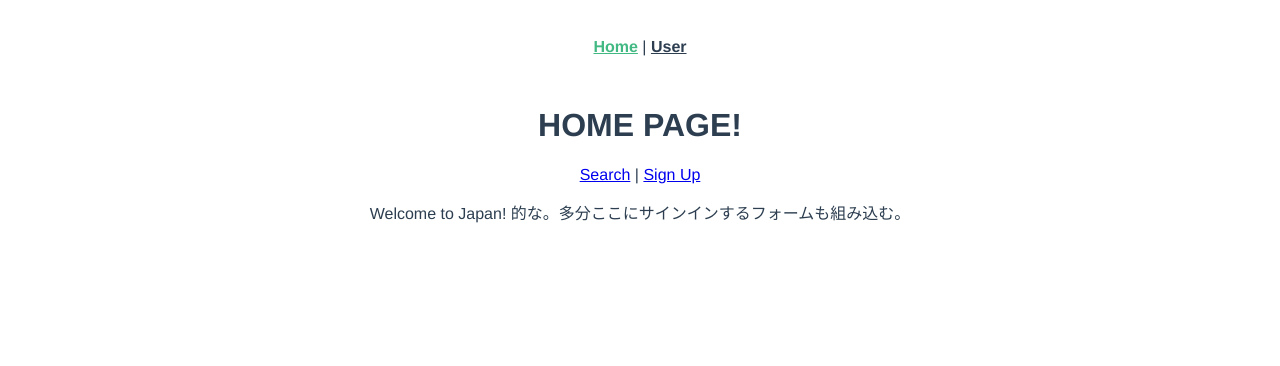
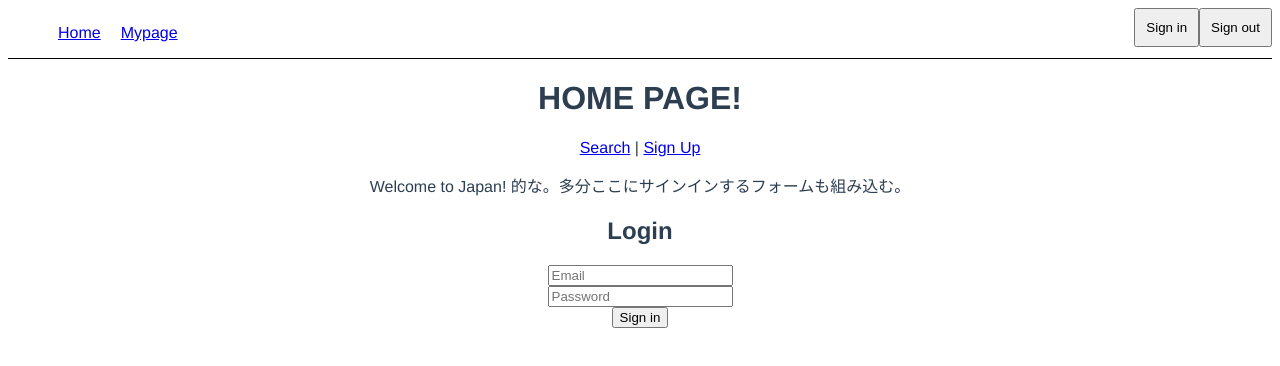
Before and after one commit to pomeranianpomeranian/SEA, a Vue app: page / in a window 1280 px wide. Shown: the top 366 px of the page. Built offline with nearby package versions, Linux system fonts and the light colour scheme.

Commit message:
implemented sign-in, sign-up, sign-out function

```diff
--- a/src/App.vue
+++ b/src/App.vue
@@ -1,14 +1,18 @@
 <template>
   <div id="app">
-    <div id="nav">
-      <router-link :to="{ name: 'home' }">Home</router-link> |
-      <router-link :to="{ name: 'user', params: { username: 'pomeranian' } }"
-        >User</router-link
-      >
-    </div>
+    <Navbar></Navbar>
     <router-view />
   </div>
 </template>
+<script>
+import Navbar from "./components/Navbar";
+
+export default {
+  components: {
+    Navbar,
+  },
+};
+</script>
 
 <style>
 #app {
@@ -18,17 +22,4 @@
   text-align: center;
   color: #2c3e50;
 }
-
-#nav {
-  padding: 30px;
-}
-
-#nav a {
-  font-weight: bold;
-  color: #2c3e50;
-}
-
-#nav a.router-link-exact-active {
-  color: #42b983;
-}
 </style>
--- /dev/null
+++ b/src/components/Navbar.vue
@@ -0,0 +1,67 @@
+<template>
+  <div>
+    <nav>
+      <ul class="options">
+        <li class="option">
+          <router-link :to="{ name: 'home' }">Home</router-link>
+        </li>
+        <li class="option">
+          <router-link :to="{ name: 'user', params: { userId } }"
+            >Mypage</router-link
+          >
+        </li>
+      </ul>
+      <div>
+        <button @click="signIn">Sign in</button>
+        <button @click="signOut">Sign out</button>
+      </div>
+    </nav>
+  </div>
+</template>
+
+<script>
+import firebase from "firebase";
+
+export default {
+  data() {
+    return {
+      isSignedIn: false,
+      userId: null,
+    };
+  },
+  methods: {
+    signIn() {
+      this.$router.push({ name: "home" });
+    },
+    signOut() {
+      firebase
+        .auth()
+        .signOut()
+        .then(() => {
+          console.log("Sign out successful!!!");
+        })
+        .catch((err) => {
+          console.log("Oh No something went wrong!!", err);
+        });
+    },
+  },
+};
+</script>
+
+<style scoped>
+nav {
+  border-bottom: 1px solid black;
+  display: flex;
+  justify-content: space-between;
+}
+.options {
+  list-style-type: none;
+}
+.option {
+  display: inline-block;
+  margin: 0 10px;
+}
+button {
+  padding: 10px;
+}
+</style>
--- a/src/firebase.js
+++ b/src/firebase.js
@@ -1,4 +1,4 @@
-import firebase from "firebase/app";
+import firebase from "firebase";
 import "firebase/auth";
 import "firebase/firestore";
 
--- a/src/main.js
+++ b/src/main.js
@@ -1,6 +1,7 @@
 import Vue from "vue";
 import App from "./App.vue";
 import router from "./router";
+import "./firebase.js";
 
 Vue.config.productionTip = false;
 
--- a/src/router/index.js
+++ b/src/router/index.js
@@ -35,10 +35,13 @@ const routes = [
     props: true,
   },
   {
-    path: "/user/:username",
+    path: "/user/:userId",
     name: "user",
     component: User,
     props: true,
+    meta: {
+      requireAuth: true,
+    },
   },
   {
     path: "/signup",
@@ -46,22 +49,26 @@ const routes = [
     component: SignUp,
   },
   {
-    path: "/user/:username/new",
+    path: "/user/:userId/new",
     name: "newpost",
     component: NewPost,
     props: true,
   },
   {
-    path: "/user/:username/:postId",
+    path: "/user/:userId/:postId",
     name: "mypost",
     component: MyPost,
     props: true,
   },
   {
-    path: "/user/:username/:postId/edit",
+    path: "/user/:userId/:postId/edit",
     name: "edit",
     component: Edit,
     props: true,
+  },
+  {
+    path: "*",
+    redirect: "/",
   },
 ];
 
--- a/src/views/Home.vue
+++ b/src/views/Home.vue
@@ -4,5 +4,38 @@
     <router-link :to="{ name: 'search' }">Search</router-link> |
     <router-link :to="{ name: 'signup' }">Sign Up</router-link>
     <p>Welcome to Japan! 的な。多分ここにサインインするフォームも組み込む。</p>
+    <div class="login">
+      <h2>Login</h2>
+      <input type="text" v-model="email" placeholder="Email" /><br />
+      <input type="password" v-model="password" placeholder="Password" /><br />
+      <button @click="signIn">Sign in</button>
+    </div>
   </div>
 </template>
+
+<script>
+import firebase from "firebase";
+
+export default {
+  data() {
+    return {
+      email: "",
+      password: "",
+    };
+  },
+  methods: {
+    signIn() {
+      firebase
+        .auth()
+        .signInWithEmailAndPassword(this.email, this.password)
+        .then((userCredential) => {
+          const userId = userCredential.user.uid;
+          this.$router.push({ name: "user", params: { userId } });
+        })
+        .catch((err) => {
+          console.log(err.message);
+        });
+    },
+  },
+};
+</script>
--- a/src/views/MyPost.vue
+++ b/src/views/MyPost.vue
@@ -1,12 +1,12 @@
 <template>
   <div>
-    <h1>This {{ username }}'s Posts Page!</h1>
+    <h1>This is {{ userId }}'s Posts Page!</h1>
     <router-link :to="{ name: 'edit' }">Edit</router-link>
     <p>ここが過去の自分の投稿の詳細で、このページから編集画面に進める。</p>
   </div>
 </template>
 <script>
 export default {
-  props: ["username", "postId"],
+  props: ["userId"],
 };
 </script>
--- a/src/views/NewPost.vue
+++ b/src/views/NewPost.vue
@@ -1,12 +1,12 @@
 <template>
   <div>
-    <h1>This is {{ username }}'s New Post Form!</h1>
+    <h1>This is {{ userId }}'s New Post Form!</h1>
     <p>ここで新たに投稿を追加できる。</p>
   </div>
 </template>
 
 <script>
 export default {
-  props: ["username"],
+  props: ["userId"],
 };
 </script>
--- a/src/views/SignUp.vue
+++ b/src/views/SignUp.vue
@@ -2,5 +2,43 @@
   <div>
     <h1>This is Sign Up form!!</h1>
     <p>ここでサインアップできる</p>
+    <div class="register">
+      <p>Sign Up</p>
+      <input type="text" v-model="email" placeholder="Email" />
+      <br />
+      <input type="password" v-model="password" placeholder="Password" />
+      <br />
+      <button @click="signUp">Sign up</button>
+      <!-- <span><router-link :to="{ name: 'home' }">Home</router-link>. </span> -->
+    </div>
   </div>
 </template>
+
+<script>
+import firebase from "firebase";
+
+export default {
+  data() {
+    return {
+      email: "",
+      password: "",
+    };
+  },
+  methods: {
+    signUp() {
+      firebase
+        .auth()
+        .createUserWithEmailAndPassword(this.email, this.password)
+        .then(
+          (userCredential) => {
+            const userId = userCredential.user.uid;
+            this.$router.push({ name: "user", params: { userId } });
+          },
+          (err) => {
+            console.log(err.message);
+          }
+        );
+    },
+  },
+};
+</script>
--- a/src/views/User.vue
+++ b/src/views/User.vue
@@ -1,6 +1,6 @@
 <template>
   <div>
-    <h1>This is {{ username }}'s Page!</h1>
+    <h1>This is {{ userId }}'s Page!</h1>
     <router-link :to="{ name: 'newpost' }">NewPost</router-link>
     |
     <router-link :to="{ name: 'mypost', params: { postId: 'fav_snack' } }"
@@ -13,7 +13,15 @@
 </template>
 
 <script>
+import firebase from "firebase";
 export default {
-  props: ["username"],
+  props: ["userId"],
+  beforeRouteEnter(to, from, next) {
+    if (firebase.auth().currentUser.uid === to.params.userId) {
+      return next();
+    } else {
+      alert("You are not allowed to visit this page!");
+    }
+  },
 };
 </script>
```
